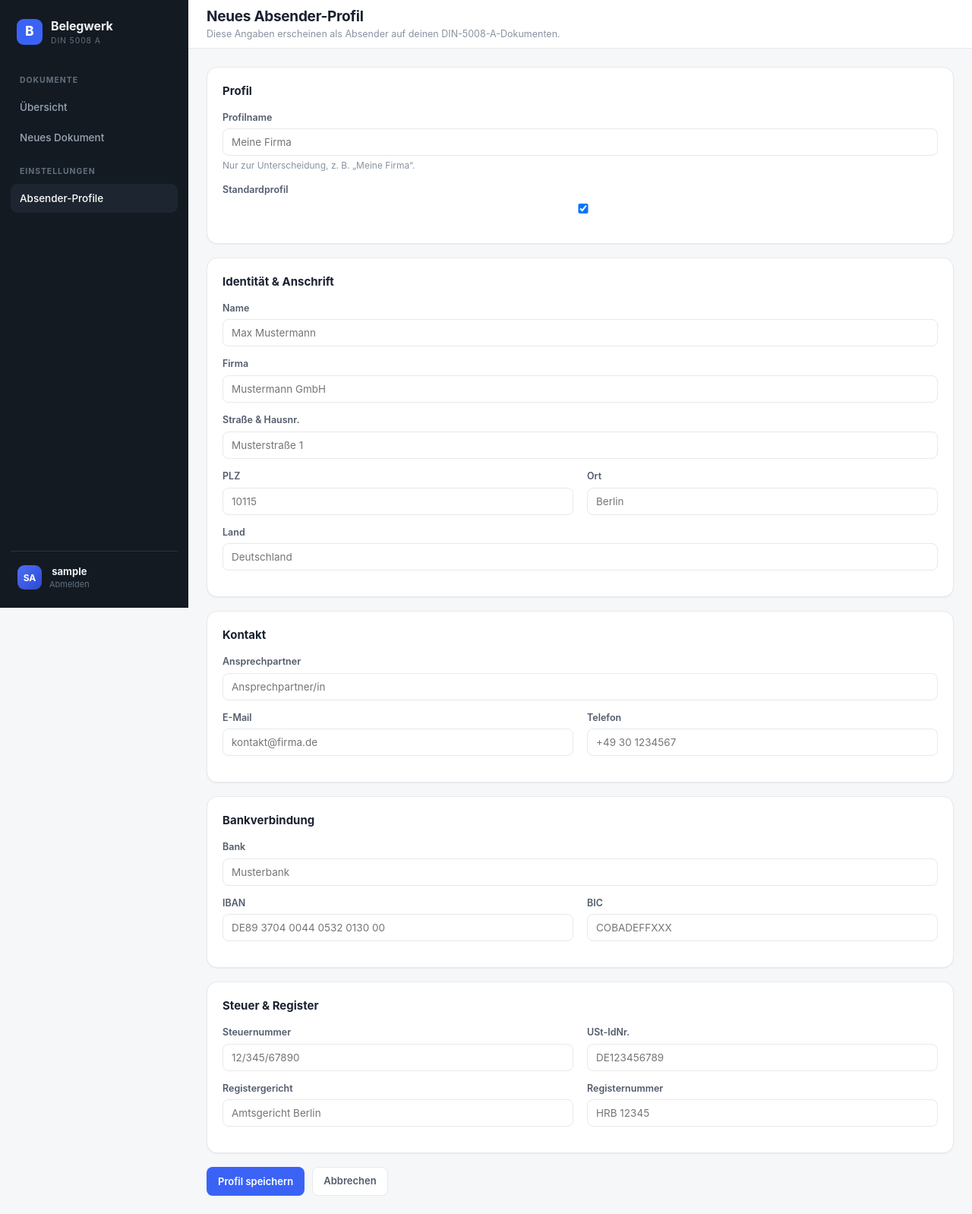
After one commit to LingLongAgent/belegwerk, a Django app: page /konto/absender/neu/ in a window 1280 px wide. The commit adds this page. Shown: the whole page at 76% size. Run offline with Django 5.2, Linux system fonts and the light colour scheme; the visitor is signed in with stand-in values (Sample User, id 1).

Commit message:
M1: Absender-Profil — Modell, Formular & Verwaltung
SenderProfile (Party-/Sender-Felder) pro Nutzer, mit to_sender()-Mapping auf
py_doc und Single-Default-Regel. ModelForm mit klaren Abschnitten/Platzhaltern;
List/Create/Edit/Delete strikt ownership-scoped; Sidebar-Link + Admin.
14 Tests grün (Mapping, Default-Regel, View-Scoping), ruff sauber.

Co-Authored-By: Claude Opus 4.8 <noreply@anthropic.com>

```diff
--- /dev/null
+++ b/accounts/forms.py
@@ -0,0 +1,57 @@
+"""Form for creating and editing a sender profile (Absender).
+
+The widgets carry German placeholders and section-friendly defaults so the mask
+is self-explaining even without DIN knowledge — the MVP's guiding principle.
+"""
+
+from __future__ import annotations
+
+from django import forms
+
+from .models import SenderProfile
+
+
+class SenderProfileForm(forms.ModelForm):
+    """Edit all of a :class:`SenderProfile`'s fields with helpful placeholders."""
+
+    class Meta:
+        model = SenderProfile
+        fields = [
+            "label",
+            "name",
+            "company",
+            "street",
+            "postal_code",
+            "city",
+            "country",
+            "contact",
+            "email",
+            "phone",
+            "bank_name",
+            "iban",
+            "bic",
+            "tax_number",
+            "vat_id",
+            "register_court",
+            "register_number",
+            "is_default",
+        ]
+        widgets = {
+            "label": forms.TextInput(attrs={"placeholder": "Meine Firma"}),
+            "name": forms.TextInput(attrs={"placeholder": "Max Mustermann"}),
+            "company": forms.TextInput(attrs={"placeholder": "Mustermann GmbH"}),
+            "street": forms.TextInput(attrs={"placeholder": "Musterstraße 1"}),
+            "postal_code": forms.TextInput(attrs={"placeholder": "10115"}),
+            "city": forms.TextInput(attrs={"placeholder": "Berlin"}),
+            "country": forms.TextInput(attrs={"placeholder": "Deutschland"}),
+            "contact": forms.TextInput(attrs={"placeholder": "Ansprechpartner/in"}),
+            "email": forms.EmailInput(attrs={"placeholder": "kontakt@firma.de"}),
+            "phone": forms.TextInput(attrs={"placeholder": "+49 30 1234567"}),
+            "bank_name": forms.TextInput(attrs={"placeholder": "Musterbank"}),
+            "iban": forms.TextInput(attrs={"placeholder": "DE89 3704 0044 0532 0130 00"}),
+            "bic": forms.TextInput(attrs={"placeholder": "COBADEFFXXX"}),
+            "tax_number": forms.TextInput(attrs={"placeholder": "12/345/67890"}),
+            "vat_id": forms.TextInput(attrs={"placeholder": "DE123456789"}),
+            "register_court": forms.TextInput(attrs={"placeholder": "Amtsgericht Berlin"}),
+            "register_number": forms.TextInput(attrs={"placeholder": "HRB 12345"}),
+        }
--- a/accounts/urls.py
+++ b/accounts/urls.py
@@ -1,7 +1,17 @@
 from django.contrib.auth import views as auth_views
 from django.urls import path
 
+from . import views
+
 urlpatterns = [
-    path("anmelden/", auth_views.LoginView.as_view(template_name="accounts/login.html"), name="login"),
+    path(
+        "anmelden/",
+        auth_views.LoginView.as_view(template_name="accounts/login.html"),
+        name="login",
+    ),
     path("abmelden/", auth_views.LogoutView.as_view(), name="logout"),
+    path("absender/", views.profile_list, name="profile_list"),
+    path("absender/neu/", views.profile_create, name="profile_create"),
+    path("absender/<int:pk>/", views.profile_edit, name="profile_edit"),
+    path("absender/<int:pk>/loeschen/", views.profile_delete, name="profile_delete"),
 ]
--- a/accounts/views.py
+++ b/accounts/views.py
@@ -1,2 +1,78 @@
+"""Views to manage a user's sender profiles (Absender) — list, create, edit, delete.
 
-# Create your views here.
+Every view is scoped to ``request.user`` so one user can never see or touch
+another user's profiles. A profile is always saved with its owner attached.
+"""
+
+from __future__ import annotations
+
+from django.contrib import messages
+from django.contrib.auth.decorators import login_required
+from django.http import HttpRequest, HttpResponse
+from django.shortcuts import get_object_or_404, redirect, render
+
+from .forms import SenderProfileForm
+from .models import SenderProfile
+
+
+@login_required
+def profile_list(request: HttpRequest) -> HttpResponse:
+    """Show all sender profiles the current user owns."""
+    profiles = SenderProfile.objects.filter(user=request.user)
+    return render(request, "accounts/profile_list.html", {"profiles": profiles})
+
+
+@login_required
+def profile_create(request: HttpRequest) -> HttpResponse:
+    """Create a new sender profile owned by the current user."""
+    if request.method == "POST":
+        form = SenderProfileForm(request.POST)
+        if form.is_valid():
+            profile = form.save(commit=False)
+            profile.user = request.user
+            profile.save()
+            messages.success(request, "Absender-Profil gespeichert.")
+            return redirect("profile_list")
+    else:
+        # First profile becomes the default by default — one less click.
+        is_first = not SenderProfile.objects.filter(user=request.user).exists()
+        form = SenderProfileForm(initial={"is_default": is_first})
+    return render(
+        request,
+        "accounts/profile_form.html",
+        {"form": form, "is_edit": False},
+    )
+
+
+@login_required
+def profile_edit(request: HttpRequest, pk: int) -> HttpResponse:
+    """Edit one of the current user's sender profiles."""
+    profile = get_object_or_404(SenderProfile, pk=pk, user=request.user)
+    if request.method == "POST":
+        form = SenderProfileForm(request.POST, instance=profile)
+        if form.is_valid():
+            form.save()
+            messages.success(request, "Absender-Profil aktualisiert.")
+            return redirect("profile_list")
+    else:
+        form = SenderProfileForm(instance=profile)
+    return render(
+        request,
+        "accounts/profile_form.html",
+        {"form": form, "is_edit": True, "profile": profile},
+    )
+
+
+@login_required
+def profile_delete(request: HttpRequest, pk: int) -> HttpResponse:
+    """Delete one of the current user's sender profiles after confirmation."""
+    profile = get_object_or_404(SenderProfile, pk=pk, user=request.user)
+    if request.method == "POST":
+        profile.delete()
+        messages.success(request, "Absender-Profil gelöscht.")
+        return redirect("profile_list")
+    return render(
+        request,
+        "accounts/profile_confirm_delete.html",
+        {"profile": profile},
+    )
--- /dev/null
+++ b/templates/accounts/_field.html
@@ -0,0 +1,7 @@
+{# Render one bound form field with label, widget, hint and errors (design.css .field). #}
+<div class="field">
+  <label class="field-label" for="{{ field.id_for_label }}">{{ field.label }}</label>
+  {{ field }}
+  {% if field.help_text %}<div class="field-hint">{{ field.help_text }}</div>{% endif %}
+  {% for e in field.errors %}<div class="field-error">{{ e }}</div>{% endfor %}
+</div>
--- /dev/null
+++ b/templates/accounts/profile_form.html
@@ -0,0 +1,63 @@
+{% extends "main.html" %}
+{% block title %}{% if is_edit %}Profil bearbeiten{% else %}Neues Profil{% endif %} · Belegwerk{% endblock %}
+{% block page_title %}{% if is_edit %}Absender-Profil bearbeiten{% else %}Neues Absender-Profil{% endif %}{% endblock %}
+{% block page_sub %}<div class="page-sub">Diese Angaben erscheinen als Absender auf deinen DIN-5008-A-Dokumenten.</div>{% endblock %}
+{% block nav_sender %}active{% endblock %}
+{% block content %}
+<form method="post">{% csrf_token %}
+  {% if form.non_field_errors %}<div class="field-error">{{ form.non_field_errors }}</div>{% endif %}
+
+  <div class="card card-pad" style="margin-bottom:18px">
+    <div class="section-head"><h2>Profil</h2></div>
+    {% include "accounts/_field.html" with field=form.label %}
+    {% include "accounts/_field.html" with field=form.is_default %}
+  </div>
+
+  <div class="card card-pad" style="margin-bottom:18px">
+    <div class="section-head"><h2>Identität &amp; Anschrift</h2></div>
+    {% include "accounts/_field.html" with field=form.name %}
+    {% include "accounts/_field.html" with field=form.company %}
+    {% include "accounts/_field.html" with field=form.street %}
+    <div class="form-grid">
+      {% include "accounts/_field.html" with field=form.postal_code %}
+      {% include "accounts/_field.html" with field=form.city %}
+    </div>
+    {% include "accounts/_field.html" with field=form.country %}
+  </div>
+
+  <div class="card card-pad" style="margin-bottom:18px">
+    <div class="section-head"><h2>Kontakt</h2></div>
+    {% include "accounts/_field.html" with field=form.contact %}
+    <div class="form-grid">
+      {% include "accounts/_field.html" with field=form.email %}
+      {% include "accounts/_field.html" with field=form.phone %}
+    </div>
+  </div>
+
+  <div class="card card-pad" style="margin-bottom:18px">
+    <div class="section-head"><h2>Bankverbindung</h2></div>
+    {% include "accounts/_field.html" with field=form.bank_name %}
+    <div class="form-grid">
+      {% include "accounts/_field.html" with field=form.iban %}
+      {% include "accounts/_field.html" with field=form.bic %}
+    </div>
+  </div>
+
+  <div class="card card-pad" style="margin-bottom:18px">
+    <div class="section-head"><h2>Steuer &amp; Register</h2></div>
+    <div class="form-grid">
+      {% include "accounts/_field.html" with field=form.tax_number %}
+      {% include "accounts/_field.html" with field=form.vat_id %}
+    </div>
+    <div class="form-grid">
+      {% include "accounts/_field.html" with field=form.register_court %}
+      {% include "accounts/_field.html" with field=form.register_number %}
+    </div>
+  </div>
+
+  <div style="display:flex;gap:10px">
+    <button class="btn btn-primary" type="submit">{% if is_edit %}Änderungen speichern{% else %}Profil speichern{% endif %}</button>
+    <a class="btn btn-ghost" href="{% url 'profile_list' %}">Abbrechen</a>
+  </div>
+</form>
+{% endblock %}
--- a/templates/main.html
+++ b/templates/main.html
@@ -11,6 +11,8 @@
     <div class="nav-group-label">Dokumente</div>
     <a class="nav-item {% block nav_dashboard %}{% endblock %}" href="{% url 'dashboard' %}"><span>Übersicht</span></a>
     <a class="nav-item {% block nav_new %}{% endblock %}" href="{% url 'documents:choose_type' %}"><span>Neues Dokument</span></a>
+    <div class="nav-group-label">Einstellungen</div>
+    <a class="nav-item {% block nav_sender %}{% endblock %}" href="{% url 'profile_list' %}"><span>Absender-Profile</span></a>
     <div class="nav-spacer"></div>
     <div class="sidebar-foot">
       <form method="post" action="{% url 'logout' %}">{% csrf_token %}
```
Also changed, not shown: accounts/admin.py (+9 -1 lines), accounts/models.py (+105 -1 lines), accounts/tests.py (+188 -1 lines), docs/PROGRESS.md (+1 -0 lines), docs/PROJECT_PLAN.md (+1 -1 lines), templates/accounts/profile_confirm_delete.html (added, +13 -0 lines), templates/accounts/profile_list.html (added, +34 -0 lines), accounts/migrations/0001_initial.py (added).
